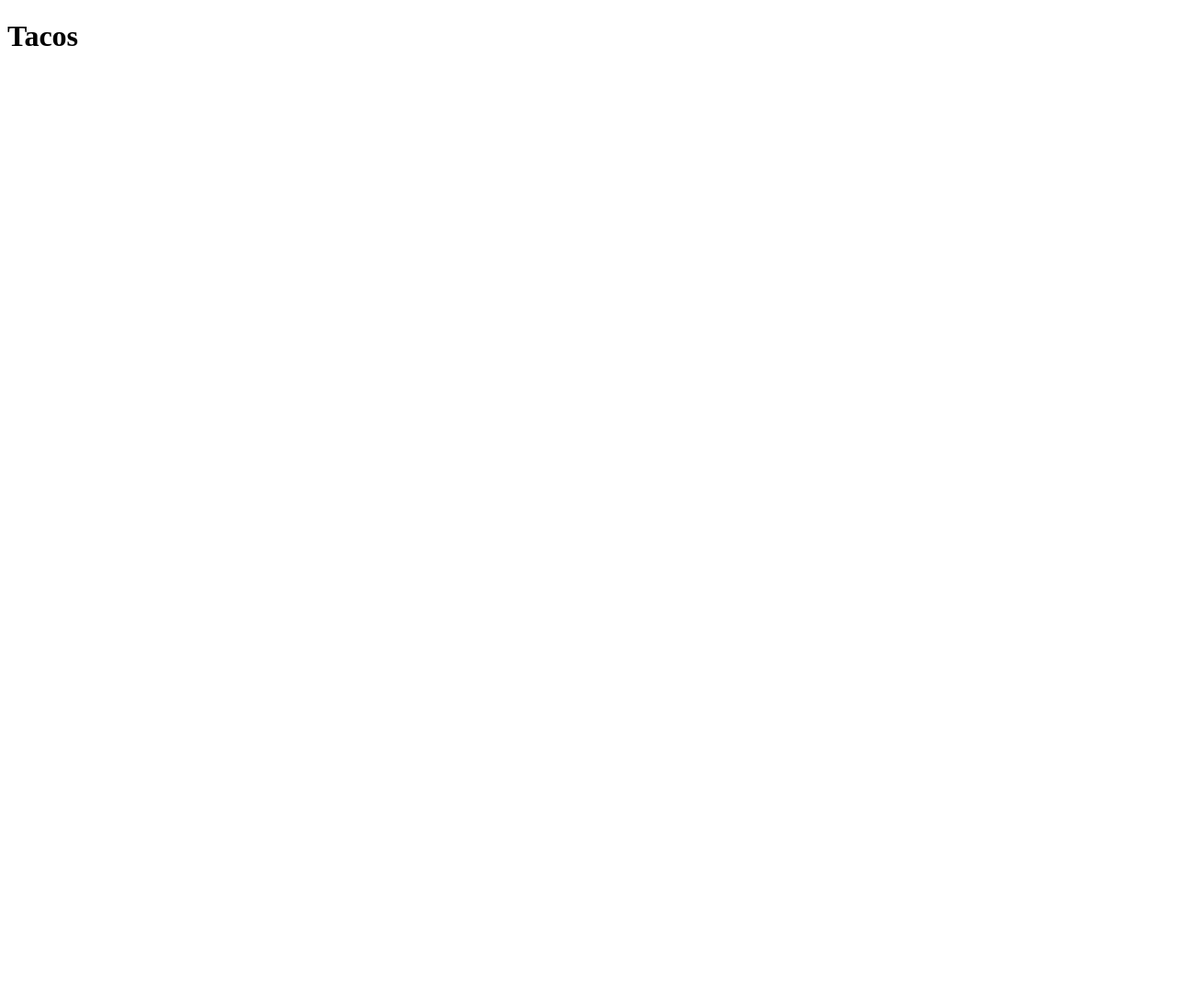
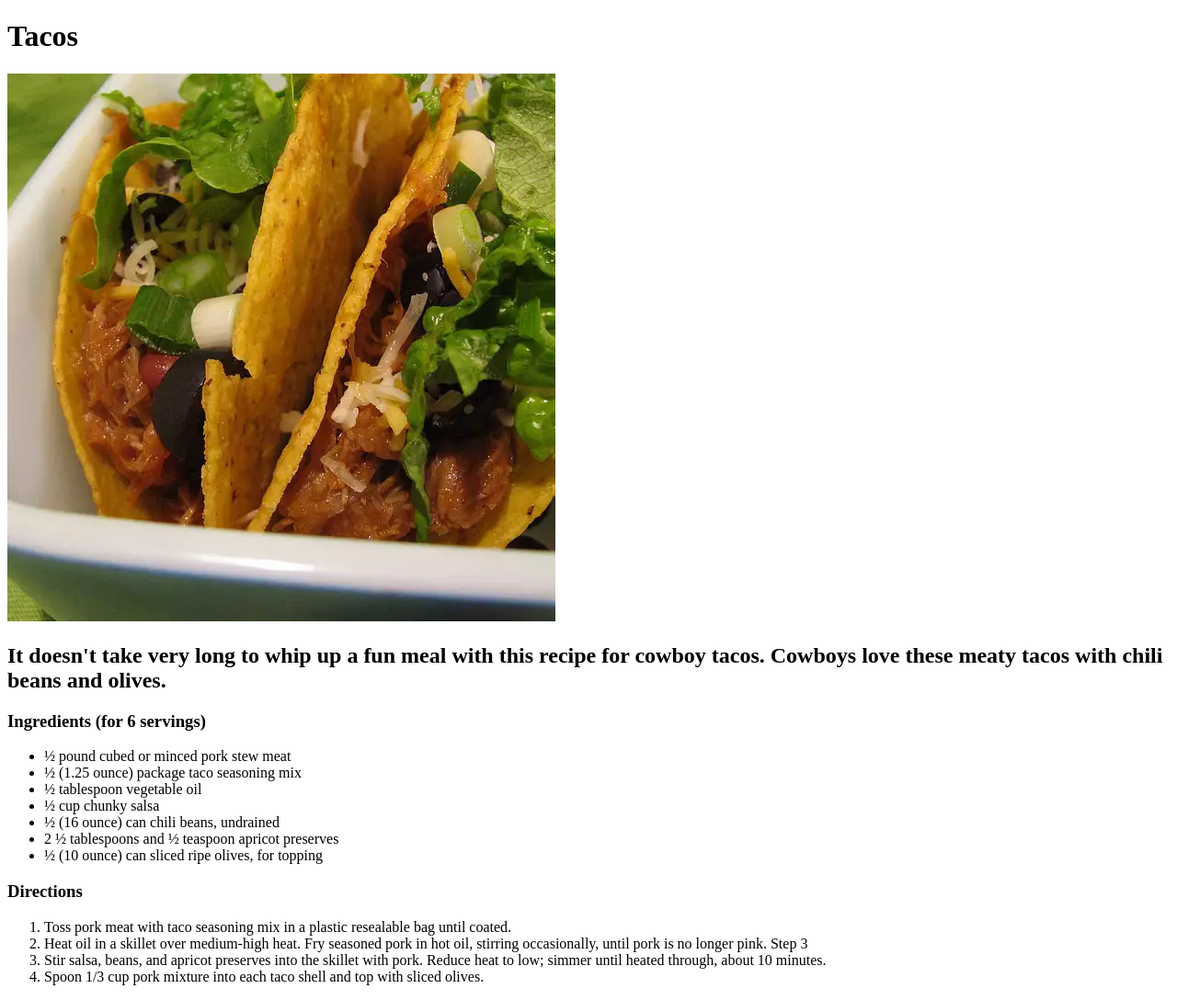
Before and after one commit to connorbelding/odin-recipes, a plain HTML site: page recipes/tacos.html in a window 1280 px wide. Shown: the whole page at 92% size. Before the commit the page ends 800 px from the top, so only its background shows below. Drawn offline with Linux system fonts and the light colour scheme.

Commit message:
Added image, ingredients, and directions to tacos recipe

```diff
--- a/recipes/tacos.html
+++ b/recipes/tacos.html
@@ -10,7 +10,53 @@
 
 <body>
     <h1>Tacos</h1>
-
+    <img src='../images/tacos.webp' alt='Two tacos on a in a bowl' />
+    <h2>It doesn't take very long to whip up a fun meal with this recipe for cowboy tacos. Cowboys love these meaty
+        tacos with chili beans and olives. </h2>
+    <h3>Ingredients (for 6 servings)</h3>
+    <ul>
+        <li>
+            ½ pound cubed or minced pork stew meat
+        </li>
+        <li>
+            ½ (1.25 ounce) package taco seasoning mix
+        </li>
+        <li>
+            ½ tablespoon vegetable oil
+        </li>
+        <li>
+            ½ cup chunky salsa
+        </li>
+        <li>
+            ½ (16 ounce) can chili beans, undrained
+        </li>
+        <li>
+            2 ½ tablespoons and ½ teaspoon apricot preserves
+        </li>
+        <li>
+            ½ (10 ounce) can sliced ripe olives, for topping
+        </li>
+    </ul>
+    <h3>
+        Directions
+    </h3>
+    <ol>
+        <li>
+            Toss pork meat with taco seasoning mix in a plastic resealable bag until coated.
+        </li>
+        <li>
+            Heat oil in a skillet over medium-high heat. Fry seasoned pork in hot oil, stirring occasionally, until pork
+            is no longer pink.
+            Step 3
+        </li>
+        <li>
+            Stir salsa, beans, and apricot preserves into the skillet with pork. Reduce heat to low; simmer until heated
+            through, about 10 minutes.
+        </li>
+        <li>
+            Spoon 1/3 cup pork mixture into each taco shell and top with sliced olives.
+        </li>
+    </ol>
 </body>
 
 </html>
```
